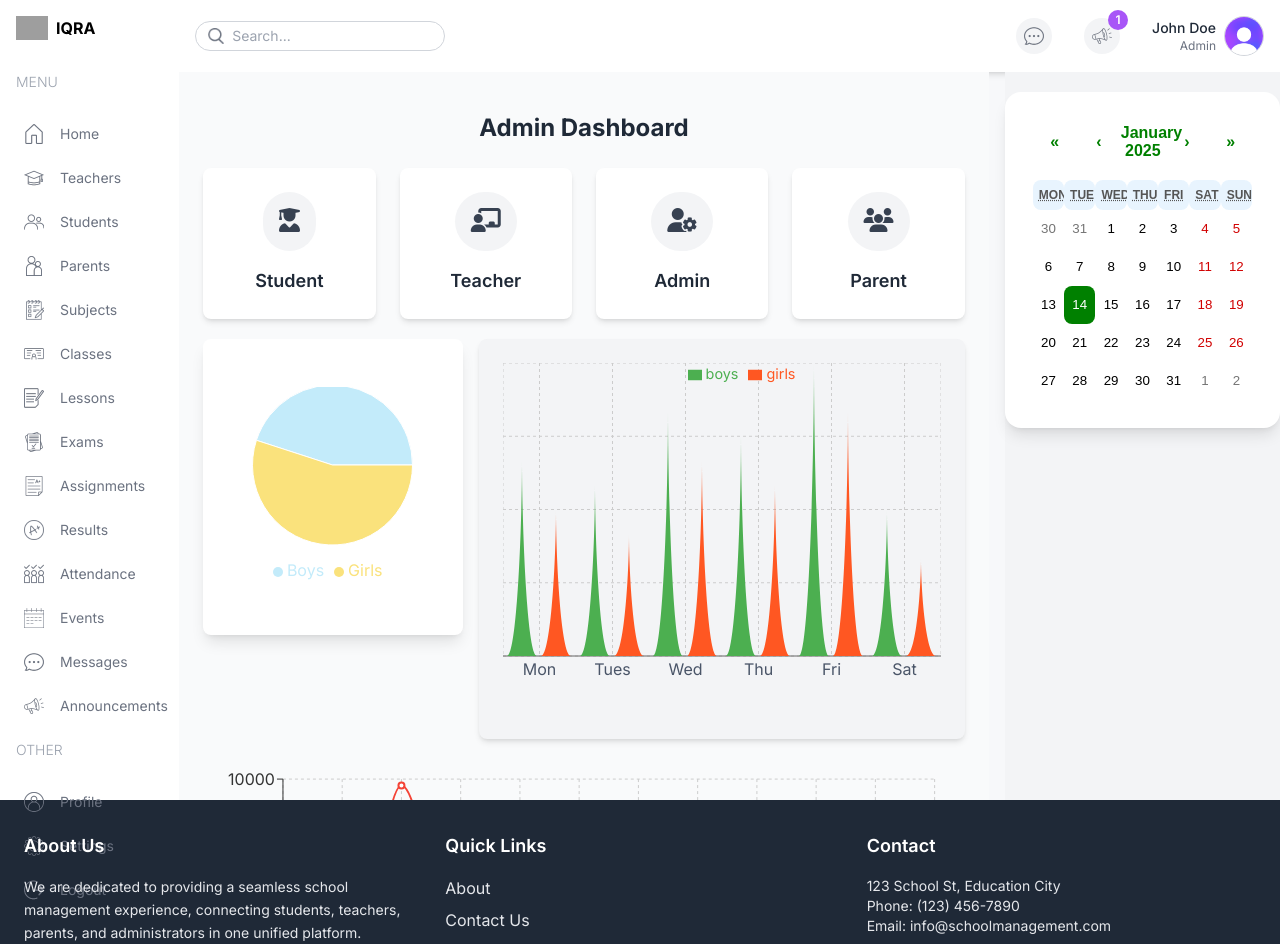
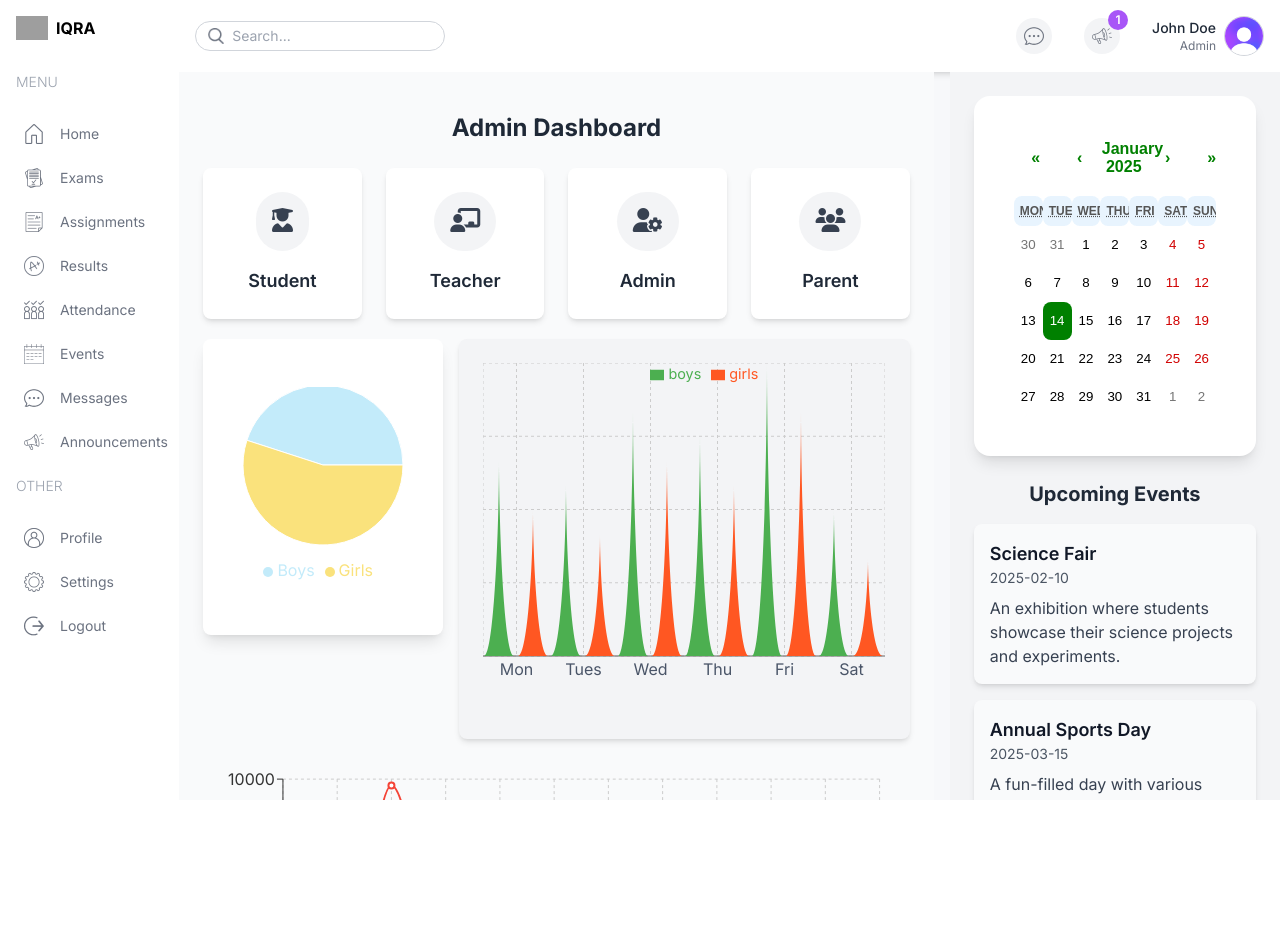
Before and after one commit to jakir540/school-management-system, a Next.js app: page /admin in a window 1280 px wide. Shown: the top 944 px of the page. After the commit the page ends 800 px from the top, so only its background shows below. Built offline with nearby package versions, Linux system fonts and the light colour scheme; grey boxes are pictures that could not be loaded.

Commit message:
add condition specific role show menu items

```diff
--- a/src/app/(dashboard)/admin/page.tsx
+++ b/src/app/(dashboard)/admin/page.tsx
@@ -1,3 +1,4 @@
+import Announcement from "@/components/Announcement";
 import AttendanceChart from "@/components/AttendenceChart";
 import CounterChart from "@/components/CounterChart";
 import EventCalender from "@/components/EventCalender";
@@ -54,8 +55,9 @@ const AdminPage = () => {
       </div>
 
       {/* right side */}
-      <div className="w-[25%] bg-gray-100 flex flex-col gap-4">
+      <div className="w-[30%] bg-gray-100 flex flex-col gap-4">
         <EventCalender />
+        <Announcement />
       </div>
     </div>
   );
--- a/src/app/(dashboard)/layout.tsx
+++ b/src/app/(dashboard)/layout.tsx
@@ -1,4 +1,4 @@
-import Footer from "@/components/Footer";
+// import Footer from "@/components/Footer";
 import Menu from "@/components/Menu";
 import Navbar from "@/components/Navbar";
 import type { Metadata } from "next";
@@ -38,7 +38,7 @@ export default function DashboardLayout({
           {children}
         </div>
       </div>
-      <Footer />
+      {/* <Footer /> */}
     </>
   );
 }
--- /dev/null
+++ b/src/components/Announcement.tsx
@@ -0,0 +1,13 @@
+const Announcement = () => {
+  return (
+    <div className="p-5">
+      <h1 className="text-3xl font-semibold">Announcement </h1>
+      Lorem ipsum, dolor sit amet consectetur adipisicing elit. Cum aut
+      accusamus dignissimos non rem esse, repudiandae ex, sapiente at molestias
+      vel. Necessitatibus laborum atque itaque saepe at aspernatur dicta
+      cupiditate?
+    </div>
+  );
+};
+
+export default Announcement;
--- a/src/components/EventCalender.tsx
+++ b/src/components/EventCalender.tsx
@@ -11,11 +11,12 @@ const EventCalendar = () => {
   const [value, onChange] = useState<Value>(new Date());
 
   return (
-    <div className="p-3 mt-5 shadow-lg rounded-2xl bg-white dark:bg-gray-900">
+    <div className="flex flex-col items-center space-y-6 p-6">
+      <div className="w-full max-w-2xl p-6 shadow-lg rounded-2xl bg-white dark:bg-gray-900">
         <Calendar
           onChange={onChange}
           value={value}
-        className="modern-calendar rounded-xl p-4"
+          className="modern-calendar rounded-xl p-4 w-full"
           tileClassName={({ date, view }) =>
             view === "month" && date.getDay() === 0
               ? "text-red-500 font-bold"
@@ -23,7 +24,88 @@ const EventCalendar = () => {
           }
         />
       </div>
+
+      <div className="w-full max-w-2xl space-y-4">
+        <h2 className="text-xl font-bold text-gray-800 dark:text-white text-center">
+          Upcoming Events
+        </h2>
+        {Events.map((event) => (
+          <div
+            key={event.id}
+            className="p-4 shadow-md rounded-lg bg-gray-50 dark:bg-gray-800 hover:scale-105 transition-transform duration-300"
+          >
+            <h3 className="text-lg font-semibold text-gray-900 dark:text-white">
+              {event.title}
+            </h3>
+            <p className="text-gray-600 dark:text-gray-300 text-sm">
+              {event.date}
+            </p>
+            <p className="text-gray-700 dark:text-gray-400 mt-2">
+              {event.description}
+            </p>
+          </div>
+        ))}
+      </div>
+    </div>
   );
 };
 
 export default EventCalendar;
+
+const Events = [
+  {
+    id: 1,
+    date: "2025-02-10",
+    title: "Science Fair",
+    description:
+      "An exhibition where students showcase their science projects and experiments.",
+  },
+  {
+    id: 2,
+    date: "2025-03-15",
+    title: "Annual Sports Day",
+    description:
+      "A fun-filled day with various sports competitions and activities.",
+  },
+  {
+    id: 3,
+    date: "2025-04-25",
+    title: "Parent-Teacher Meeting",
+    description:
+      "A meeting for parents and teachers to discuss students' progress.",
+  },
+  {
+    id: 4,
+    date: "2025-05-10",
+    title: "Art Exhibition",
+    description:
+      "A showcase of students' artistic talents, including paintings and crafts.",
+  },
+  {
+    id: 5,
+    date: "2025-06-20",
+    title: "Graduation Ceremony",
+    description:
+      "A celebration for graduating students with speeches and awards.",
+  },
+  {
+    id: 6,
+    date: "2025-08-30",
+    title: "Back to School Orientation",
+    description: "An orientation session for new students and their parents.",
+  },
+  {
+    id: 7,
+    date: "2025-10-05",
+    title: "Cultural Festival",
+    description:
+      "A festival celebrating different cultures through performances and food.",
+  },
+  {
+    id: 8,
+    date: "2025-12-15",
+    title: "Winter Concert",
+    description:
+      "A musical event featuring student performances to celebrate the holiday season.",
+  },
+];
--- a/src/components/FinanceChart.tsx
+++ b/src/components/FinanceChart.tsx
@@ -16,13 +16,13 @@ const data = [
   { name: "Jan", revenue: 4000, expenses: 2400 },
   { name: "Feb", revenue: 3000, expenses: 1398 },
   { name: "Mar", revenue: 2000, expenses: 9800 },
-  { name: "Apr", revenue: 2780, expenses: 3908 },
+  { name: "Apr", revenue: 8780, expenses: 3908 },
   { name: "May", revenue: 1890, expenses: 4800 },
   { name: "Jun", revenue: 2390, expenses: 5800 },
   { name: "Jul", revenue: 3490, expenses: 4300 },
   { name: "Aug", revenue: 3090, expenses: 3300 },
   { name: "Sep", revenue: 3290, expenses: 5300 },
-  { name: "Oct", revenue: 3690, expenses: 1500 },
+  { name: "Oct", revenue: 3690, expenses: 7500 },
   { name: "Nov", revenue: 4890, expenses: 4700 },
   { name: "Dec", revenue: 6290, expenses: 3900 },
 ];
--- a/src/components/Menu.tsx
+++ b/src/components/Menu.tsx
@@ -1,3 +1,4 @@
+import { role } from "@/lib/data";
 import Image from "next/image";
 import Link from "next/link";
 
@@ -125,6 +126,7 @@ const Menu = () => {
             {i.title}
           </span>
           {i.items.map((item) => {
+            if (item.visible.includes(role)) {
               return (
                 <Link
                   href={item.href}
@@ -135,6 +137,7 @@ const Menu = () => {
                   <span className="hidden lg:block">{item.label}</span>
                 </Link>
               );
+            }
           })}
         </div>
       ))}
--- a/src/lib/data.ts
+++ b/src/lib/data.ts
@@ -1,6 +1,6 @@
 // TEMPORARY DATA
 
-export let role = "admin";
+export let role = "student";
 
 export const teachersData = [
   {
@@ -915,7 +915,6 @@ export const announcementsData = [
   },
 ];
 
-
 // YOU SHOULD CHANGE THE DATES OF THE EVENTS TO THE CURRENT DATE TO SEE THE EVENTS ON THE CALENDAR
 export const calendarEvents = [
   {
```
Lines whose indentation alone changed are shown as unchanged.
